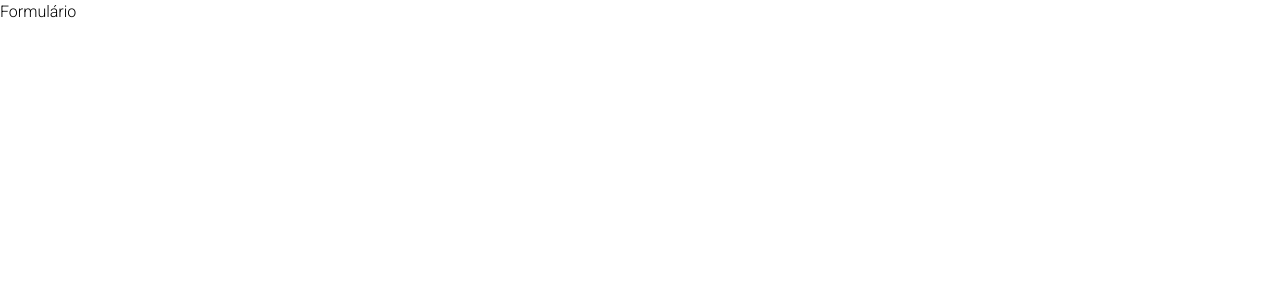
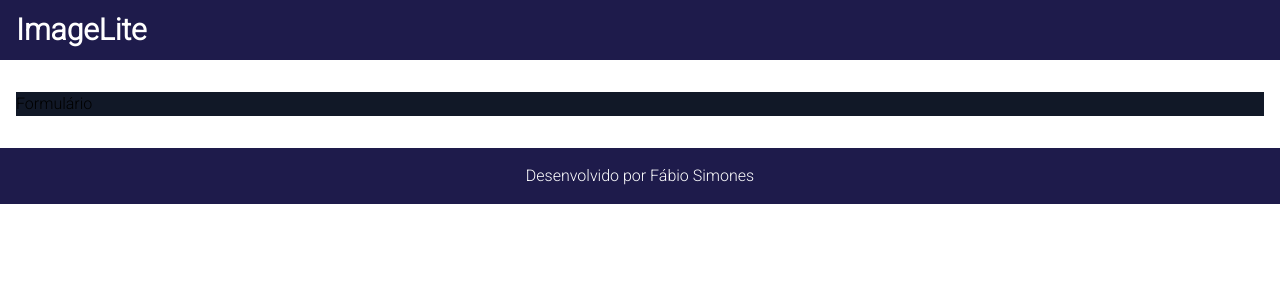
Before and after one commit to FabioSimones/ImageLiteFront, a Next.js app: page /formulario in a window 1280 px wide. Shown: the top 300 px of the page. Built offline with nearby package versions, Linux system fonts and the light colour scheme.

Commit message:
Configurando navegação entre páginas.

```diff
--- a/src/app/formulario/page.tsx
+++ b/src/app/formulario/page.tsx
@@ -1,5 +1,11 @@
+import { Template } from "@/components"
+
+
 export default function FormularioPage(){
     return(
-        <h1>Formulário</h1>
+        <Template>
+            <h1 className="bg-gray-900">Formulário</h1>
+        </Template>
+
     )
 }
--- a/src/app/galeria/page.tsx
+++ b/src/app/galeria/page.tsx
@@ -4,6 +4,7 @@ import { Template, ImageCard } from '@/components'
 import { Image } from '@/resources/image/image.resource';
 import { useImageService } from '@/resources/image/image.service'
 import { useState } from 'react'
+import Link from 'next/link';
 
 export default function GaleriaPage(){
 
@@ -51,7 +52,10 @@ export default function GaleriaPage(){
                         <option value="GIF">GIF</option>
                     </select>
                     <button className='bg-blue-500 text-white px-4 py-2 rounded-lg hover:bg-blue-300' onClick={searchImages}>Search</button>
-                    <button className='bg-yellow-500 text-white px-4 py-2 rounded-lg hover:bg-yellow-300'>Add new</button>
+                    <Link href='/formulario'>
+                        <button className='bg-yellow-500 text-white px-4 py-2 rounded-lg hover:bg-yellow-300'>Add new</button>
+                    </Link>
+
                 </div>
             </section>
 
--- a/src/components/Template.tsx
+++ b/src/components/Template.tsx
@@ -3,7 +3,7 @@ interface TemplateProps{
     loading?: boolean
 }
 
-export const Template: React.FC<TemplateProps> = ({children, loading}: TemplateProps) => {
+export const Template: React.FC<TemplateProps> = ({children, loading = false}: TemplateProps) => {
     return(
         <>
             <Header/>
```
